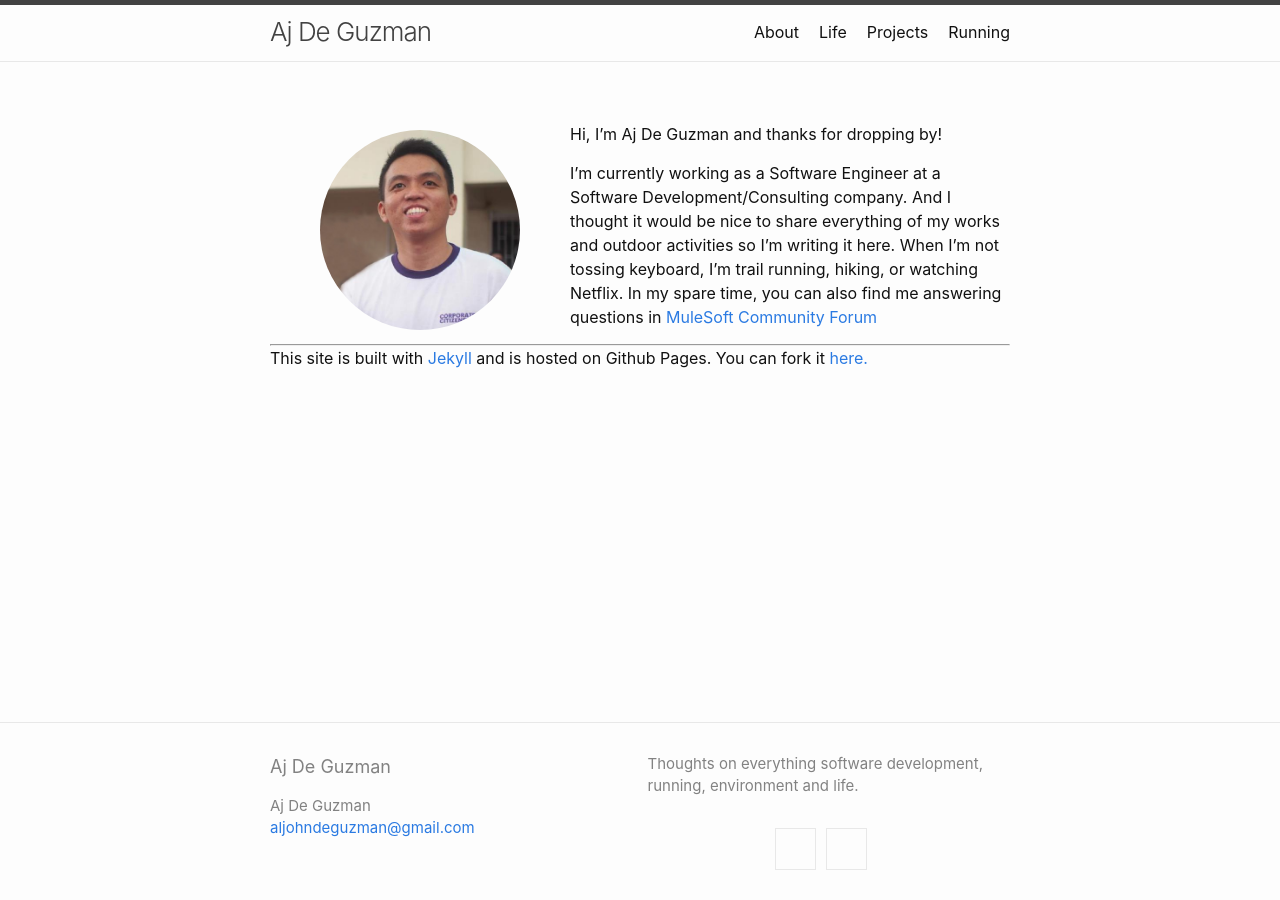
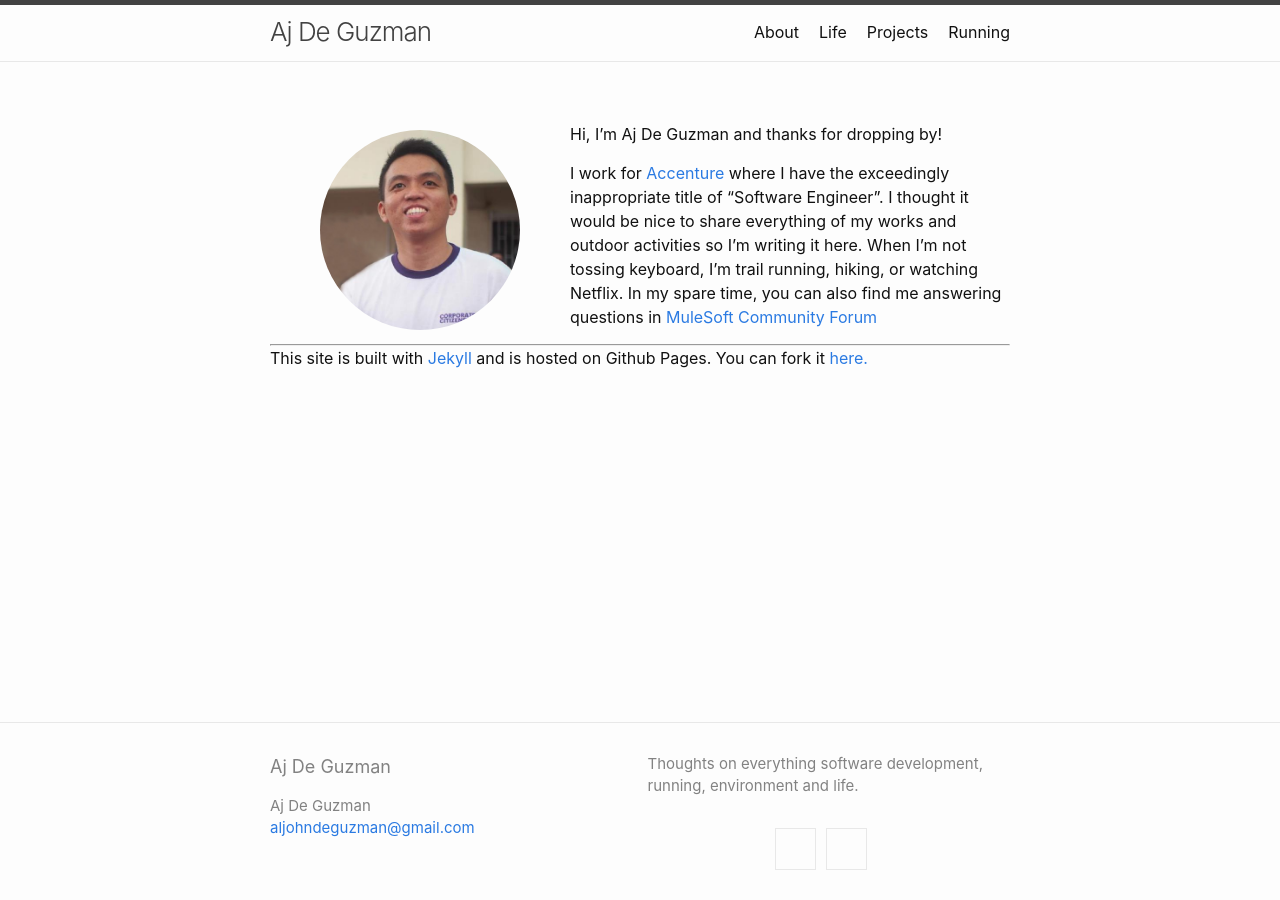
Before and after one commit to ajdeguzman/ajdeguzman.github.io, a Jekyll site: the page built from index.md, in a window 1280 px wide. Built offline with Jekyll 4.4.1, drawn with Linux system fonts in a browser that asks for light colours.

Commit message:
Update index.md

```diff
--- a/index.md
+++ b/index.md
@@ -9,7 +9,7 @@ layout: page
 
 Hi, I'm Aj De Guzman and thanks for dropping by!
 
-I'm currently working as a Software Engineer at a Software Development/Consulting company. And I thought it would be nice to share everything of my works and outdoor activities so I'm writing it here. When I'm not tossing keyboard, I'm trail running, hiking, or watching Netflix. In my spare time, you can also find me answering questions in [MuleSoft Community Forum](https://help.mulesoft.com/s/profile/0052T00000BzGrSQAV)
+I work for [Accenture](https://www.accenture.com/ph-en) where I have the exceedingly inappropriate title of "Software Engineer". I thought it would be nice to share everything of my works and outdoor activities so I'm writing it here. When I'm not tossing keyboard, I'm trail running, hiking, or watching Netflix. In my spare time, you can also find me answering questions in [MuleSoft Community Forum](https://help.mulesoft.com/s/profile/0052T00000BzGrSQAV)
 
 <hr>
 
```
